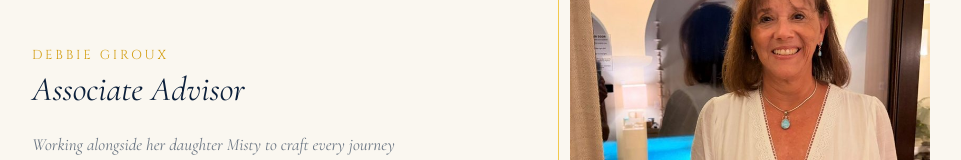
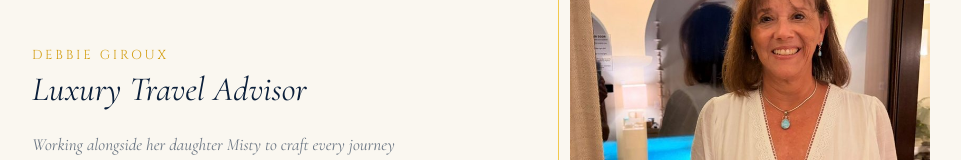
Before and after one commit to Daniel-Projectt/shining-light-travel, a plain HTML site: page index.html in a window 1280 px wide. Shown: the part 2669-2829 px from the top of the page, without its empty margins (108-1069 px from the left). Drawn offline with nearby package versions, Linux system fonts and the light colour scheme.

Commit message:
advisors: give Debbie the same title as Misty (Luxury Travel Advisor)

```diff
--- a/index.html
+++ b/index.html
@@ -44,7 +44,7 @@
     "founder": { "@type": "Person", "name": "Misty Vergakis", "jobTitle": "Luxury Travel Advisor" },
     "employee": [
       { "@type": "Person", "name": "Misty Vergakis", "jobTitle": "Luxury Travel Advisor" },
-      { "@type": "Person", "name": "Debbie Giroux", "jobTitle": "Associate Advisor" }
+      { "@type": "Person", "name": "Debbie Giroux", "jobTitle": "Luxury Travel Advisor" }
     ],
     "memberOf": {
       "@type": "Organization",
@@ -150,11 +150,11 @@
 
       <div class="advisor-row advisor-row--reverse">
         <div class="advisor__col-photo">
-          <div class="advisor__photo-frame"><img class="advisor__img" src="assets/advisors/debbie.jpg" alt="Debbie Giroux, Associate Advisor" loading="lazy" /></div>
+          <div class="advisor__photo-frame"><img class="advisor__img" src="assets/advisors/debbie.jpg" alt="Debbie Giroux, Luxury Travel Advisor" loading="lazy" /></div>
         </div>
         <div class="advisor__col-text">
           <p class="advisor__name">Debbie Giroux</p>
-          <p class="advisor__title">Associate Advisor</p>
+          <p class="advisor__title">Luxury Travel Advisor</p>
           <!-- Debbie's bio + specialties go here once the client provides them. Ready-to-restore:
           <p class="advisor__specialties">...</p>
           <p class="advisor__body">...</p> -->
```
